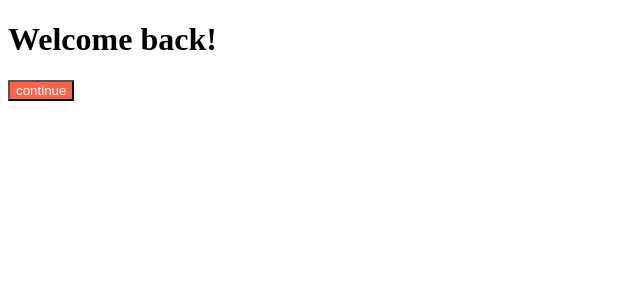
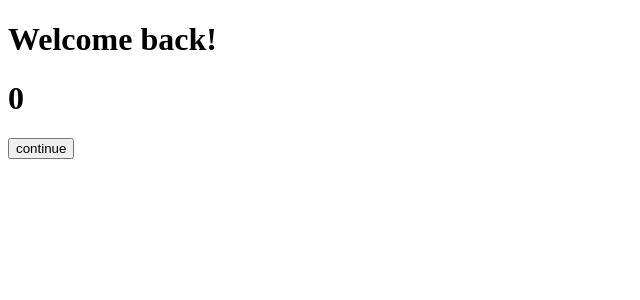
Before and after one commit to Procrustes5/React-study, a React (Create React App) app in the folder react-for-beginners/: page / in a window 1280 px wide. Shown: the top 300 px of the page, without its empty margins (0-640 px from the left). Built offline with nearby package versions, Linux system fonts and the light colour scheme.

Commit message:
2302025 Effects

```diff
--- a/react-for-beginners/src/Button.js
+++ b/react-for-beginners/src/Button.js
@@ -1,15 +1,16 @@
 import PropTypes from "prop-types";
+import { useState } from "react";
 
 function Button({ text }) {
+  const [counter, setValue] = useState(0);
+  const onClick = () => setValue((prev) => prev + 1);
+  console.log("call an api");
+
   return (
-    <button
-      style={{
-        backgroundColor: "tomato",
-        color: "white",
-      }}
-    >
-      {text}
-    </button>
+    <div>
+      <h1>{counter}</h1>
+      <button onClick={onClick}>{text}</button>
+    </div>
   );
 }
 
```
